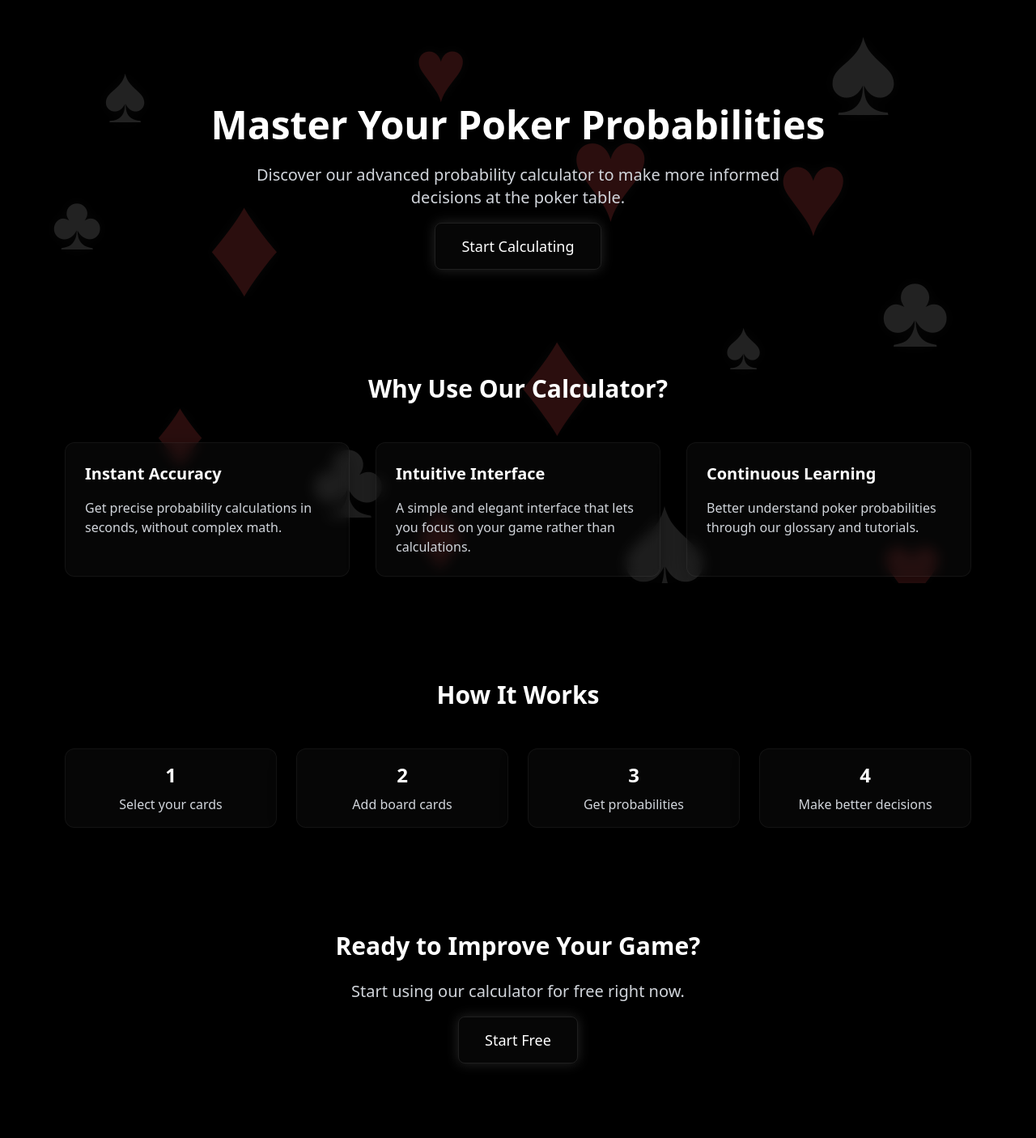
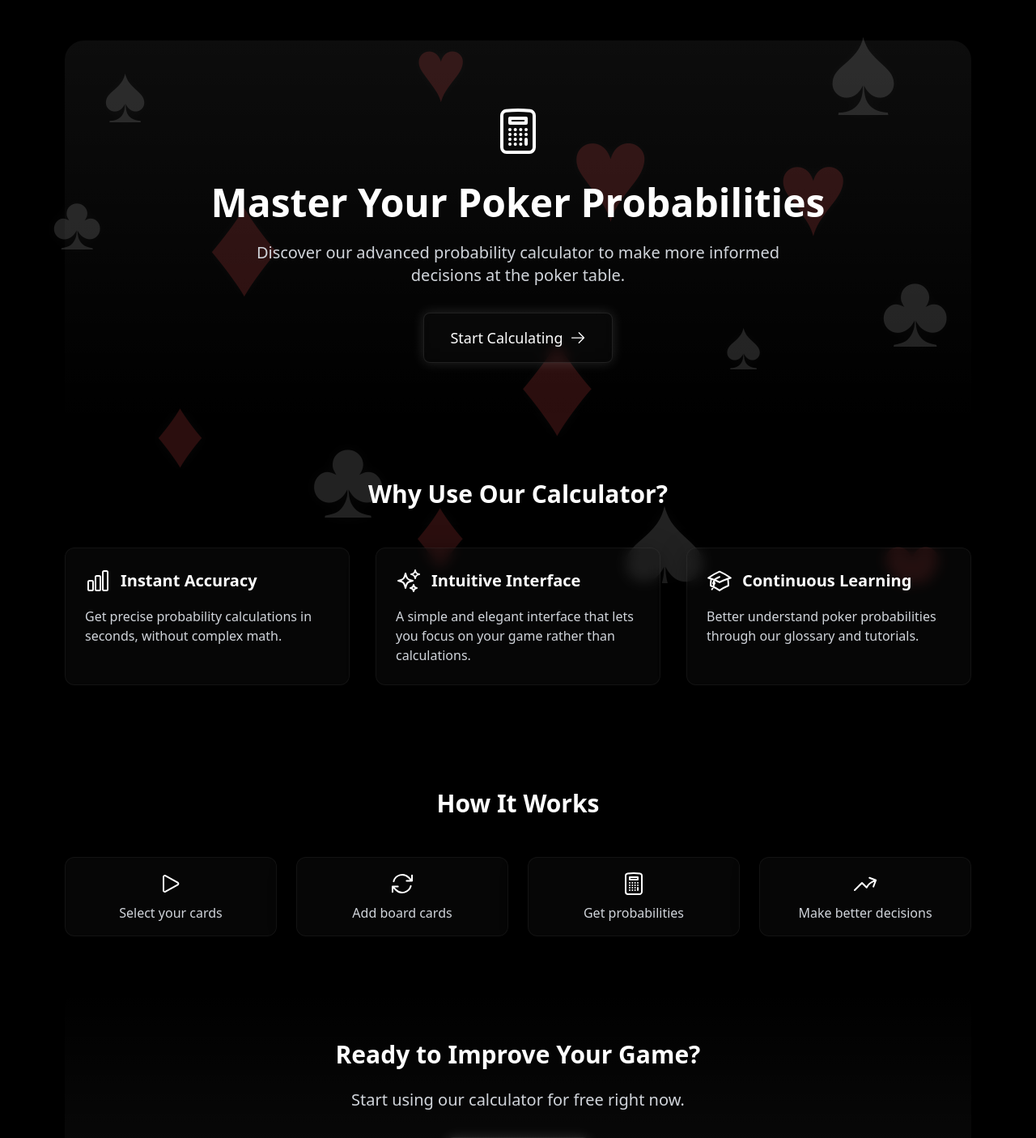
Before and after one commit to 17Sx/PokerOdds, a React (Create React App) app in the folder client/: page / in a window 1280 px wide. Shown: the part 80-1485 px from the top of the page at 81% size. Built offline with nearby package versions, Linux system fonts and the light colour scheme.

Commit message:
style: homepage change

```diff
--- a/client/src/pages/Home.tsx
+++ b/client/src/pages/Home.tsx
@@ -1,22 +1,37 @@
 import React from 'react';
 import { Link } from 'react-router-dom';
+import {
+  CalculatorIcon,
+  ChartBarIcon,
+  AcademicCapIcon,
+  PlayIcon,
+  ArrowPathIcon,
+  ArrowTrendingUpIcon,
+  SparklesIcon,
+  ArrowRightIcon
+} from '@heroicons/react/24/outline';
 
 const Home: React.FC = () => {
   return (
     <div className="max-w-6xl mx-auto px-4">
       {/* Hero Section */}
-      <section className="text-center py-20">
-        <h1 className="text-5xl font-bold text-white mb-6">
+      <section className="text-center py-20 relative">
+        <div className="absolute inset-0 bg-gradient-to-b from-white/5 to-transparent rounded-3xl -z-10"></div>
+        <div className="flex justify-center mb-8">
+          <CalculatorIcon className="h-16 w-16 text-white animate-bounce-slow" />
+        </div>
+        <h1 className="text-5xl font-bold text-white mb-6 animate-fadeIn">
           Master Your Poker Probabilities
         </h1>
-        <p className="text-xl text-gray-300 mb-8 max-w-2xl mx-auto">
+        <p className="text-xl text-gray-300 mb-8 max-w-2xl mx-auto animate-fadeIn">
           Discover our advanced probability calculator to make more informed decisions at the poker table.
         </p>
         <Link
           to="/calculator"
-          className="glass px-8 py-4 text-white rounded-lg hover:bg-white/10 transform hover:scale-105 transition-all border border-white/10 shadow-lg glow-subtle text-lg font-medium"
+          className="glass px-8 py-4 text-white rounded-lg hover:bg-white/10 transform hover:scale-105 transition-all duration-300 border border-white/10 shadow-lg glow-subtle text-lg font-medium hover:border-white/20 hover:shadow-xl inline-flex items-center gap-2"
         >
           Start Calculating
+          <ArrowRightIcon className="h-5 w-5" />
         </Link>
       </section>
 
@@ -26,20 +41,29 @@ const Home: React.FC = () => {
           Why Use Our Calculator?
         </h2>
         <div className="grid grid-cols-1 md:grid-cols-3 gap-8">
-          <div className="glass p-6 rounded-xl">
-            <h3 className="text-xl font-semibold text-white mb-4">Instant Accuracy</h3>
+          <div className="glass p-6 rounded-xl hover:bg-white/5 transition-all duration-300 transform hover:-translate-y-1 hover:shadow-lg">
+            <div className="flex items-center gap-3 mb-4">
+              <ChartBarIcon className="h-8 w-8 text-white" />
+              <h3 className="text-xl font-semibold text-white">Instant Accuracy</h3>
+            </div>
             <p className="text-gray-300">
               Get precise probability calculations in seconds, without complex math.
             </p>
           </div>
-          <div className="glass p-6 rounded-xl">
-            <h3 className="text-xl font-semibold text-white mb-4">Intuitive Interface</h3>
+          <div className="glass p-6 rounded-xl hover:bg-white/5 transition-all duration-300 transform hover:-translate-y-1 hover:shadow-lg">
+            <div className="flex items-center gap-3 mb-4">
+              <SparklesIcon className="h-8 w-8 text-white" />
+              <h3 className="text-xl font-semibold text-white">Intuitive Interface</h3>
+            </div>
             <p className="text-gray-300">
               A simple and elegant interface that lets you focus on your game rather than calculations.
             </p>
           </div>
-          <div className="glass p-6 rounded-xl">
-            <h3 className="text-xl font-semibold text-white mb-4">Continuous Learning</h3>
+          <div className="glass p-6 rounded-xl hover:bg-white/5 transition-all duration-300 transform hover:-translate-y-1 hover:shadow-lg">
+            <div className="flex items-center gap-3 mb-4">
+              <AcademicCapIcon className="h-8 w-8 text-white" />
+              <h3 className="text-xl font-semibold text-white">Continuous Learning</h3>
+            </div>
             <p className="text-gray-300">
               Better understand poker probabilities through our glossary and tutorials.
             </p>
@@ -53,27 +77,36 @@ const Home: React.FC = () => {
           How It Works
         </h2>
         <div className="grid grid-cols-1 md:grid-cols-4 gap-6">
-          <div className="glass p-4 rounded-xl text-center">
-            <div className="text-2xl font-bold text-white mb-2">1</div>
-            <p className="text-gray-300">Select your cards</p>
+          <div className="glass p-4 rounded-xl text-center hover:bg-white/5 transition-all duration-300 transform hover:-translate-y-1 hover:shadow-lg group">
+            <div className="flex justify-center mb-2">
+              <PlayIcon className="h-8 w-8 text-white group-hover:text-gray-300 transition-colors" />
+            </div>
+            <p className="text-gray-300 group-hover:text-white transition-colors">Select your cards</p>
           </div>
-          <div className="glass p-4 rounded-xl text-center">
-            <div className="text-2xl font-bold text-white mb-2">2</div>
-            <p className="text-gray-300">Add board cards</p>
+          <div className="glass p-4 rounded-xl text-center hover:bg-white/5 transition-all duration-300 transform hover:-translate-y-1 hover:shadow-lg group">
+            <div className="flex justify-center mb-2">
+              <ArrowPathIcon className="h-8 w-8 text-white group-hover:text-gray-300 transition-colors" />
+            </div>
+            <p className="text-gray-300 group-hover:text-white transition-colors">Add board cards</p>
           </div>
-          <div className="glass p-4 rounded-xl text-center">
-            <div className="text-2xl font-bold text-white mb-2">3</div>
-            <p className="text-gray-300">Get probabilities</p>
+          <div className="glass p-4 rounded-xl text-center hover:bg-white/5 transition-all duration-300 transform hover:-translate-y-1 hover:shadow-lg group">
+            <div className="flex justify-center mb-2">
+              <CalculatorIcon className="h-8 w-8 text-white group-hover:text-gray-300 transition-colors" />
+            </div>
+            <p className="text-gray-300 group-hover:text-white transition-colors">Get probabilities</p>
           </div>
-          <div className="glass p-4 rounded-xl text-center">
-            <div className="text-2xl font-bold text-white mb-2">4</div>
-            <p className="text-gray-300">Make better decisions</p>
+          <div className="glass p-4 rounded-xl text-center hover:bg-white/5 transition-all duration-300 transform hover:-translate-y-1 hover:shadow-lg group">
+            <div className="flex justify-center mb-2">
+              <ArrowTrendingUpIcon className="h-8 w-8 text-white group-hover:text-gray-300 transition-colors" />
+            </div>
+            <p className="text-gray-300 group-hover:text-white transition-colors">Make better decisions</p>
           </div>
         </div>
       </section>
 
       {/* CTA Section */}
-      <section className="text-center py-16">
+      <section className="text-center py-16 relative">
+        <div className="absolute inset-0 bg-gradient-to-t from-white/5 to-transparent rounded-3xl -z-10"></div>
         <h2 className="text-3xl font-bold text-white mb-6">
           Ready to Improve Your Game?
         </h2>
@@ -82,9 +115,10 @@ const Home: React.FC = () => {
         </p>
         <Link
           to="/calculator"
-          className="glass px-8 py-4 text-white rounded-lg hover:bg-white/10 transform hover:scale-105 transition-all border border-white/10 shadow-lg glow-subtle text-lg font-medium"
+          className="glass px-8 py-4 text-white rounded-lg hover:bg-white/10 transform hover:scale-105 transition-all duration-300 border border-white/10 shadow-lg glow-subtle text-lg font-medium hover:border-white/20 hover:shadow-xl inline-flex items-center gap-2"
         >
           Start Free
+          <ArrowRightIcon className="h-5 w-5" />
         </Link>
       </section>
     </div>
```
